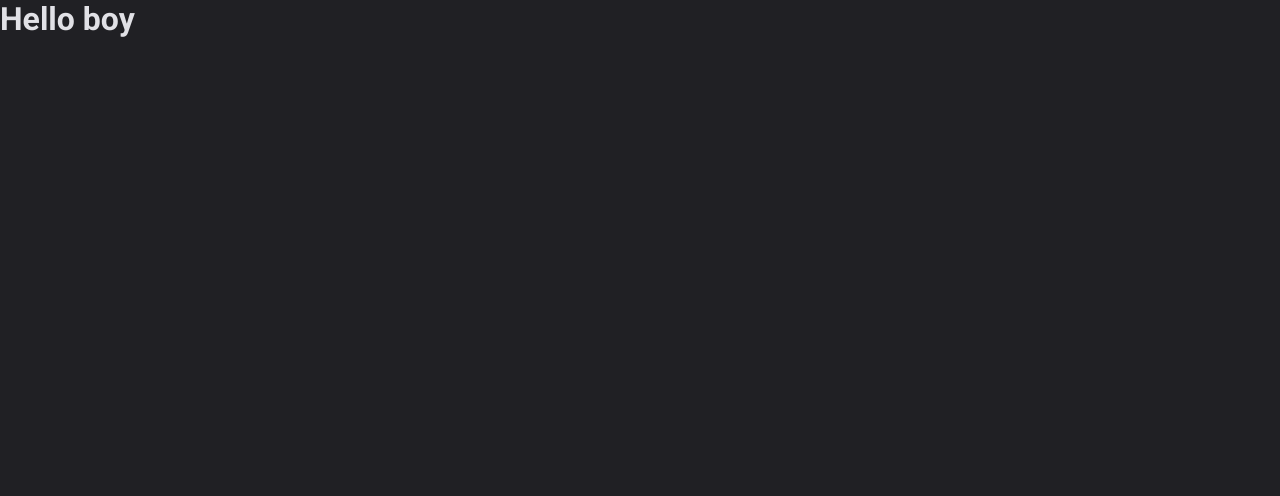
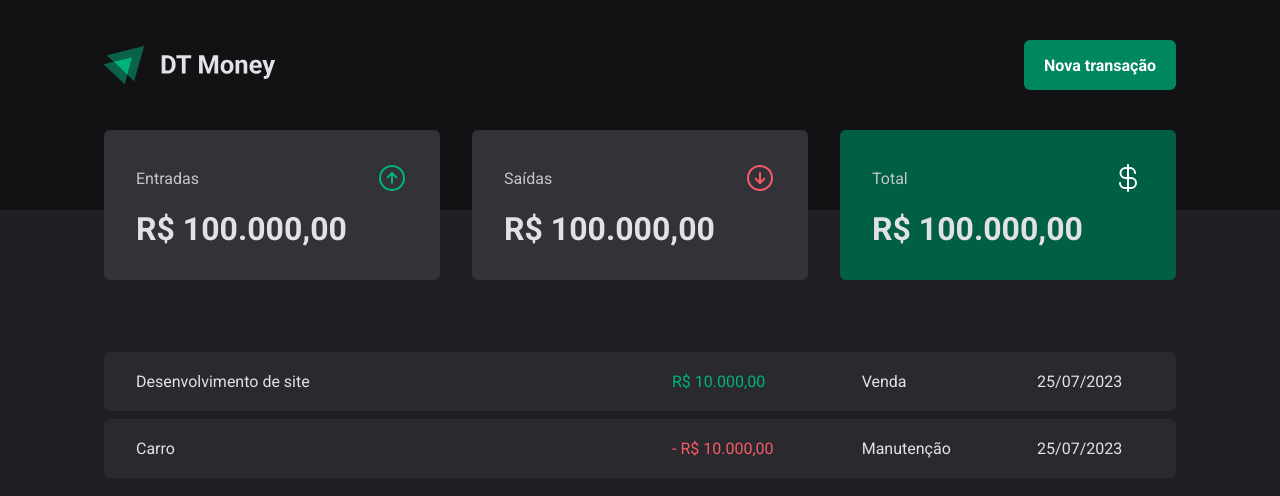
Before and after one commit to GabrielVita/walletmoney, a React (Vite) app in the folder wallet/: page / in a window 1280 px wide. Shown: the top 496 px of the page. Built offline with nearby package versions, Linux system fonts and the light colour scheme.

Commit message:
header, table, summary

```diff
--- a/wallet/package.json
+++ b/wallet/package.json
@@ -10,6 +10,7 @@
     "preview": "vite preview"
   },
   "dependencies": {
+    "phosphor-react": "^1.4.1",
     "react": "^18.2.0",
     "react-dom": "^18.2.0",
     "styled-components": "^6.0.5"
--- a/wallet/src/App.tsx
+++ b/wallet/src/App.tsx
@@ -1,12 +1,13 @@
 import { ThemeProvider } from "styled-components";
 import { defaultTheme } from "./styles/themes/default";
 import { GlobalStyle } from "./styles/global";
+import { Transaction } from "./pages/Transactions";
 
 export function App() {
   return (
     <ThemeProvider theme={defaultTheme}>
       <GlobalStyle/>
-      <h1>Hello boy</h1>
+      <Transaction/>
     </ThemeProvider>
   )
 }
--- /dev/null
+++ b/wallet/src/components/Header/index.tsx
@@ -0,0 +1,12 @@
+import { HeaderContainer, HeaderContent, NewTransactionButton } from "./styles";
+import logoImg from '../../assets/logo.svg';
+export function Header(){
+    return(
+        <HeaderContainer>
+            <HeaderContent>
+                <img src={logoImg} alt=""/>
+                <NewTransactionButton>Nova transação</NewTransactionButton>
+            </HeaderContent>
+        </HeaderContainer>
+    )
+}
--- /dev/null
+++ b/wallet/src/components/Header/styles.ts
@@ -0,0 +1,31 @@
+import { styled } from "styled-components";
+
+export const HeaderContainer = styled.header`
+    background: ${props => props.theme["gray-900"]};
+    padding: 2.5rem 0 7.5rem;
+`;
+export const HeaderContent = styled.div`
+    width: 100%;
+    max-width: 1120px;
+    margin: 0 auto;
+    padding: 0 1.5rem;
+
+    display: flex;
+    justify-content: space-between;
+    align-items: center;
+`;
+export const NewTransactionButton = styled.button`
+    height: 50px;
+    border: 0;
+    background: ${props => props.theme["green-500"]};
+    color: ${props => props.theme.white};
+    font-weight: bold;
+    padding: 0 1.25rem;
+    border-radius: 6px;
+    cursor: pointer;
+
+    &:hover{
+        background: ${props => props.theme["green-700"]};
+        transition: background-color 0.3s;
+    }
+`;
--- /dev/null
+++ b/wallet/src/components/Historic/index.tsx
@@ -0,0 +1,32 @@
+import { PriceHighlight, TransactionsContainer, TransactionsTable } from "./styles"
+
+export function Historic(){
+    return(
+        <TransactionsContainer>
+            <TransactionsTable>
+                <tbody>
+                    <tr>
+                        <td width="50%">Desenvolvimento de site</td>
+                        <td>
+                            <PriceHighlight variant="income">
+                                R$ 10.000,00
+                            </PriceHighlight>
+                        </td>
+                        <td>Venda</td>
+                        <td>25/07/2023</td>
+                    </tr>
+                    <tr>
+                        <td>Carro</td>
+                        <td>
+                            <PriceHighlight variant="outcome">
+                                - R$ 10.000,00
+                            </PriceHighlight>
+                        </td>
+                        <td>Manutenção</td>
+                        <td>25/07/2023</td>
+                    </tr>
+                </tbody>
+            </TransactionsTable>
+        </TransactionsContainer>
+    );
+}
--- /dev/null
+++ b/wallet/src/components/Historic/styles.ts
@@ -0,0 +1,36 @@
+import { styled } from "styled-components";
+
+export const TransactionsContainer = styled.main`
+    width: 100%;
+    max-width: 1120px;
+    margin: 4rem auto 0;
+    padding: 0 1.5rem;
+`;
+
+export const TransactionsTable = styled.table`
+    width: 100%;
+    border-collapse: separate;
+    border-spacing: 0 0.5rem;
+    /*margin-top: 1.5rem;*/
+
+    td{
+        padding:1.25rem 2rem;
+        background: ${props => props.theme["gray-700"]};
+
+        &:first-child{
+            border-top-left-radius: 6px;
+            border-bottom-left-radius: 6px;
+        }
+        &:last-child{
+            border-top-right-radius: 6px;
+            border-bottom-right-radius: 6px;
+        }
+    }
+`;
+interface PriceHighlightProps{
+    variant: 'income' | 'outcome';
+}
+
+export const PriceHighlight = styled.span<PriceHighlightProps>`
+    color: ${props => props.variant === 'income' ? props.theme["green-300"] : props.theme["red-300"]}
+`;
--- /dev/null
+++ b/wallet/src/components/Summary/index.tsx
@@ -0,0 +1,30 @@
+import { ArrowCircleUp, ArrowCircleDown, CurrencyDollar } from "phosphor-react";
+import { SummaryCard, SummaryContainer } from "./styles";
+
+export function Summary(){
+    return(
+        <SummaryContainer>
+            <SummaryCard>
+                <header>
+                    <span>Entradas</span>
+                    <ArrowCircleUp size={32} color="#00b37e"/>
+                </header>
+                <strong>R$ 100.000,00</strong>
+            </SummaryCard>
+            <SummaryCard>
+                <header>
+                    <span>Saídas</span>
+                    <ArrowCircleDown size={32} color="#F75a68"/>
+                </header>
+                <strong>R$ 100.000,00</strong>
+            </SummaryCard>
+            <SummaryCard variant="green;">
+                <header>
+                    <span>Total</span>
+                    <CurrencyDollar size={32} color="#fff"/>
+                </header>
+                <strong>R$ 100.000,00</strong>
+            </SummaryCard>
+        </SummaryContainer>
+    );
+}
--- /dev/null
+++ b/wallet/src/components/Summary/styles.ts
@@ -0,0 +1,40 @@
+import styled, {css} from "styled-components";
+
+export const SummaryContainer = styled.section`
+    width: 100%;
+    max-width: 1120px;
+    margin: 0 auto;
+    padding: 0 1.5rem;
+
+    display: grid;
+    grid-template-columns: repeat(3, 1fr);
+    gap: 2rem;
+
+    margin-top: -5rem;
+`;
+interface SummaryCardProps{
+    variant?: 'green;'
+}
+
+export const SummaryCard = styled.div<SummaryCardProps>`
+    background: ${props => props.theme["gray-600"]};
+    border-radius: 6px;
+    padding: 2rem;
+
+    header{
+        display: flex;
+        align-items: center;
+        justify-content: space-between;
+        color: ${props => props.theme["gray-300"]};
+    }
+
+    strong {
+        display: block;
+        margin-top: 1rem;
+        font-size: 2rem;
+    }
+
+    ${props => props.variant === 'green;' && css`
+        background: ${props.theme['green-700']};
+    `}
+`;
--- /dev/null
+++ b/wallet/src/pages/Transactions/index.tsx
@@ -0,0 +1,15 @@
+import { Header } from "../../components/Header";
+import { Historic } from "../../components/Historic";
+import { Summary } from "../../components/Summary";
+
+export function Transaction(){
+    return(
+        <div>
+            <Header/>
+            <Summary/>
+
+            <Historic/>
+
+        </div>
+    )
+}
```
Also changed, not shown: wallet/src/assets/logo.svg (added), wallet/src/pages/Transactions/styles.ts (added), wallet/src/pages/nada.ts (added), 1 other file (tests, documents, lock files or other folders).
